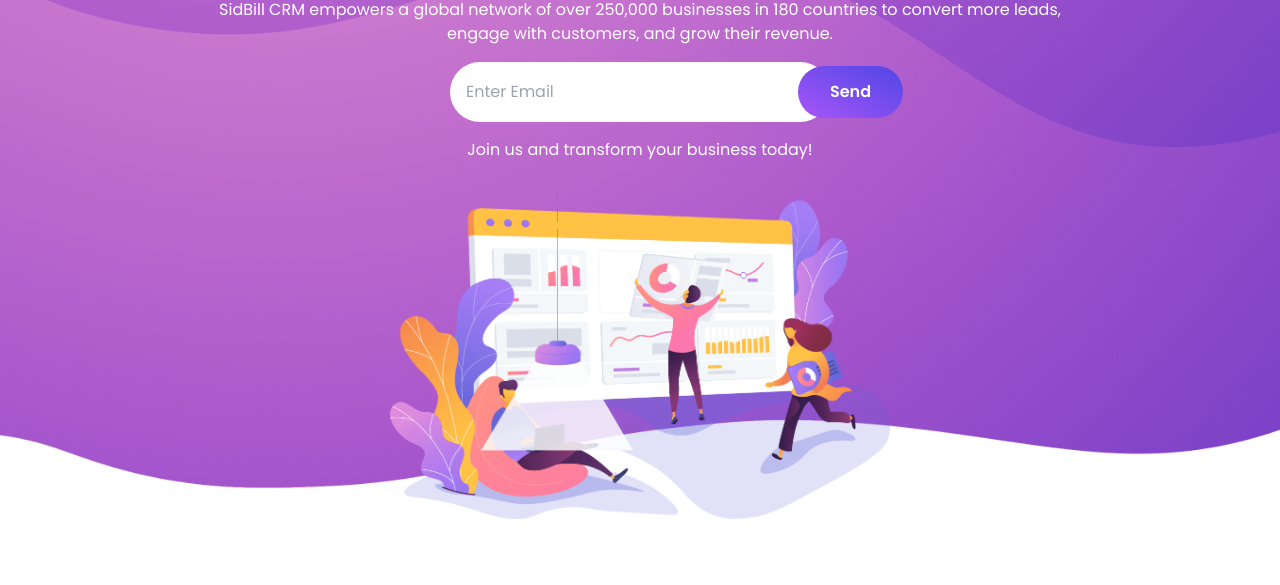
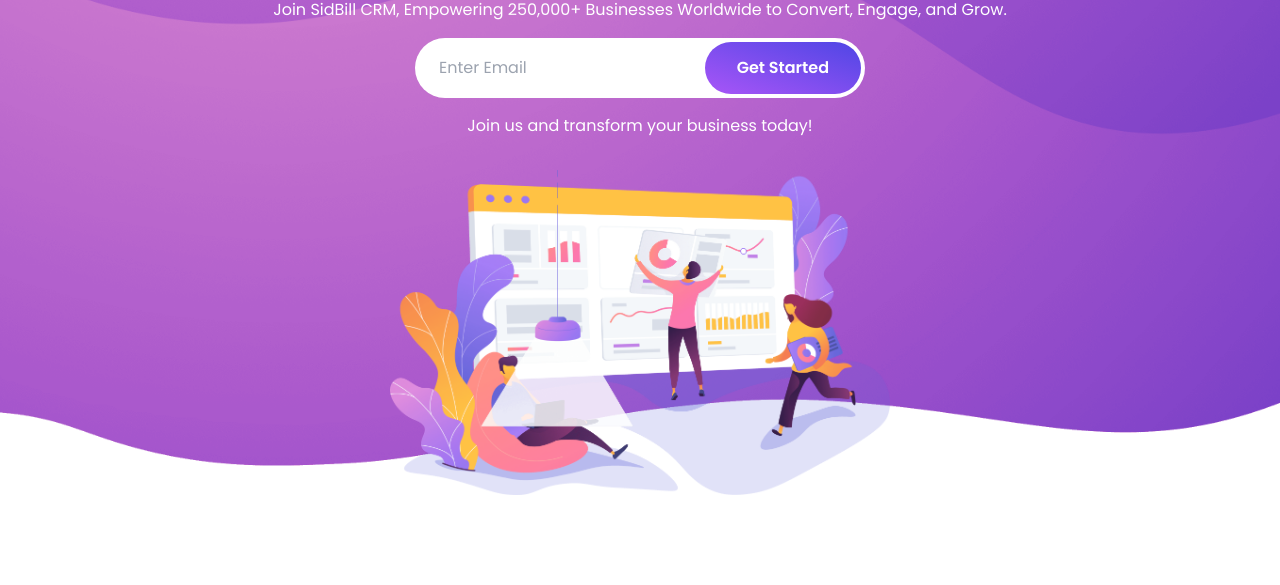
Before and after one commit to asif0008/landing-page, a plain HTML site: page index.html in a window 1280 px wide. Shown: the part 366-951 px from the top of the page. Drawn offline with nearby package versions, Linux system fonts and the light colour scheme.

Commit message:
css update

```diff
--- a/index.html
+++ b/index.html
@@ -22,12 +22,12 @@
                 Forge Lasting Customer Relationships with the Premier CRM
             </h1>
             <p class="text-center w-full md:w-[80%] lg:w-[70%] mx-auto text-white text-sm lg:text-base my-4">
-                SidBill CRM empowers a global network of over 250,000 businesses in 180 countries to convert more leads, engage with customers, and grow their revenue.
+                Join SidBill CRM, Empowering 250,000+ Businesses Worldwide to Convert, Engage, and Grow.
             </p>
             <!-- email input -->
-            <div class="pl-4 pt-1 pb-1 pr-1 bg-white rounded-full flex items-center justify-between gap-4 w-[330px] lg:w-[380px] mx-auto lg:h-[60px]">
-                <input type="email" id="email" placeholder="Enter Email" class="">
-                <button class="bg-gradient-to-tr from-purple-500 to-indigo-600 hover:from-purple-700 hover:to-indigo-400 transition-all duration-300 rounded-full py-2 px-4 lg:px-8 text-center h-full text-base font-semibold text-white">Send</button>
+            <div class="pl-6 pt-1 pb-1 pr-1 bg-white rounded-full flex items-center justify-between gap-4 w-[330px] lg:w-[450px] mx-auto lg:h-[60px]">
+                <input type="email" id="email" placeholder="Enter Email" class="w-[160px] md:w-[230px] text-sm md:text-base">
+                <button class="bg-gradient-to-tr from-purple-500 to-indigo-600 hover:from-purple-700 hover:to-indigo-400 transition-all duration-300 rounded-full py-2 px-4 md:px-8 text-center h-full text-sm md:text-base font-semibold text-white">Get Started</button>
             </div>
             <p class="text-center w-full md:w-[70%] lg:w-[50%] mx-auto text-white text-sm lg:text-base my-4">
                 Join us and transform your business today!
```
